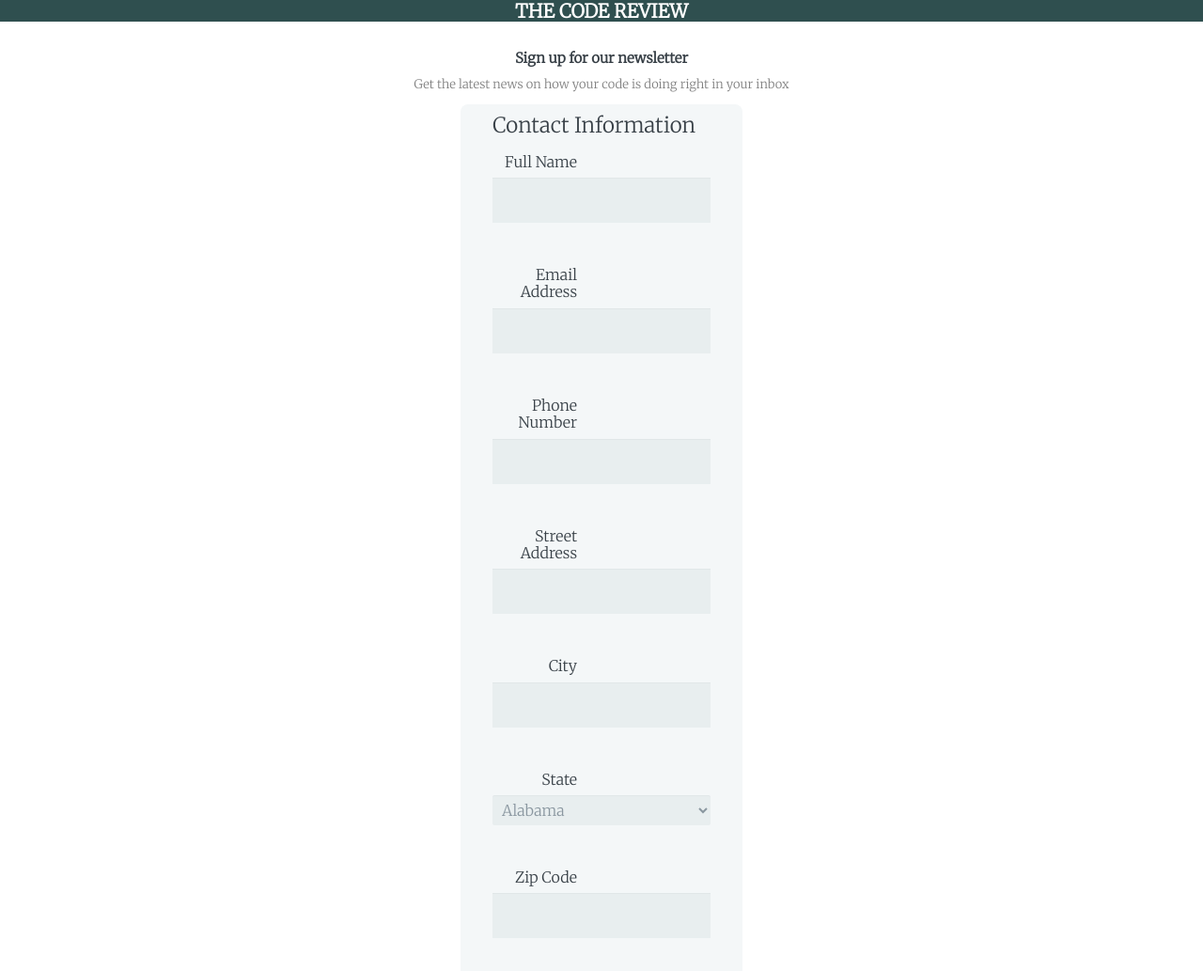
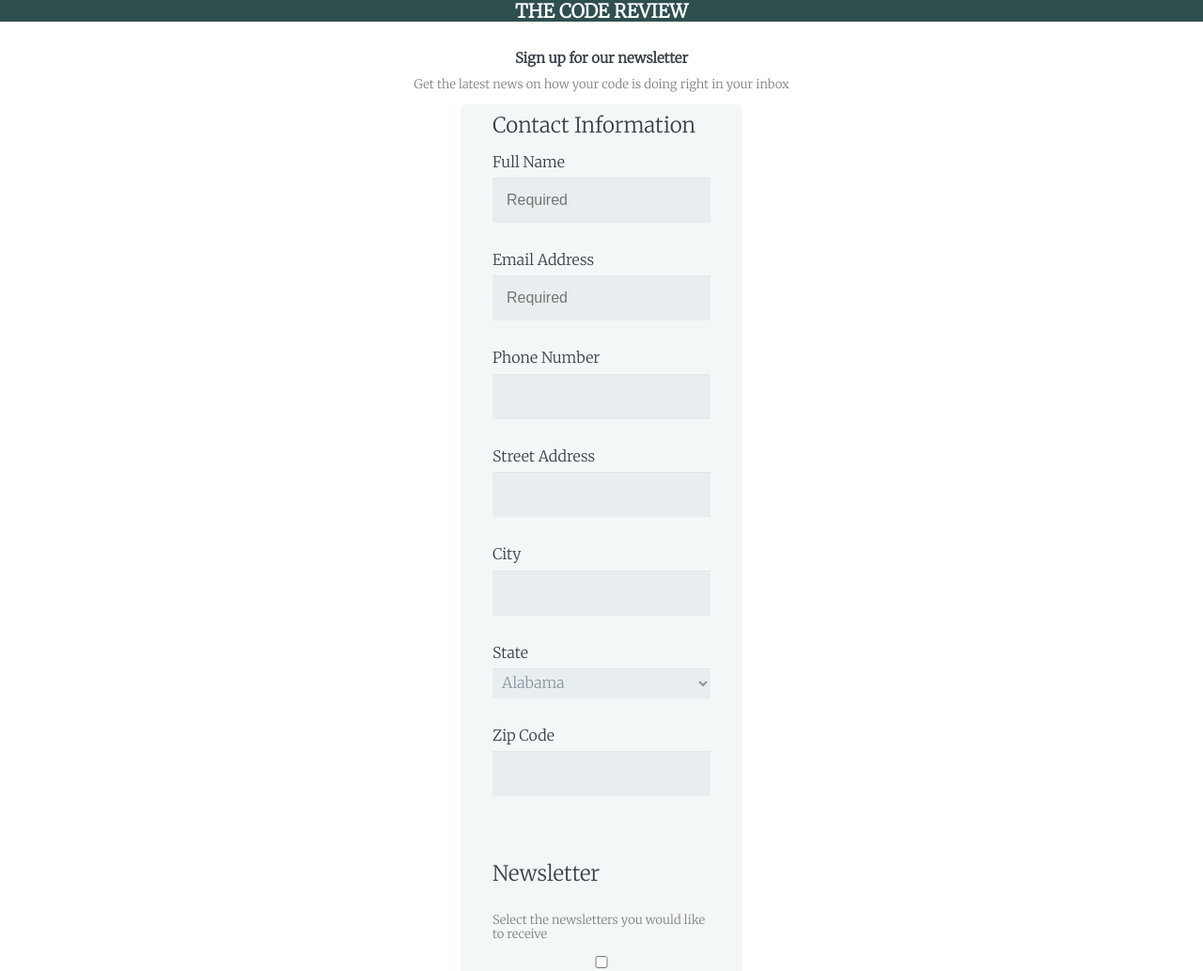
Before and after one commit to IsraelImmanuel/Online-Registration-Form, a plain HTML site: page index.html in a window 1280 px wide. Shown: the top 1033 px of the page at 94% size. Drawn offline with nearby package versions, Linux system fonts and the light colour scheme.

Commit message:
Add files via upload

```diff
--- a/index.html
+++ b/index.html
@@ -1,5 +1,6 @@
 <!DOCTYPE html>
-<html>
+<html lang="en">
+
     <head>
 
         <meta charset="utf-8">
@@ -21,28 +22,27 @@
       <form action="/my-handling-form-page" method="post">
          <fieldset>
            <legend>Contact Information</legend>
-         <ul>
-          <li>
+         <div class="form-box">
             <label for="name">Full Name</label>
-            <input type="text" id="name" name="user_name">
-          </li>
-          <li>
+            <input type="text" id="name" name="user_name" placeholder="Required">
+          </div>
+          <div class="form-box">
             <label for="mail">Email Address</label>
-            <input type="email" id="mail" name="user_email">
-          </li>
-          <li>
+            <input type="email" id="mail" name="user_email" placeholder="Required">
+          </div>
+          <div class="form-box">
             <label for="phone">Phone Number</label>
             <input type="number" id="phone" name="user_phone">
-          </li>
-          <li>
+          </div>
+          <div class="form-box">
             <label for="street">Street Address</label>
-            <input type="address" id="street" name="user_address">
-          </li>
-          <li>
+            <input type="text" id="street" name="user_address">
+          </div>
+          <div class="form-box">
             <label for="city">City</label>
-            <input type="city" id="city" name="user_city">
-          </li>
-          <li>
+            <input type="text" id="city" name="user_city">
+          </div>
+          <div class="form-box">
             <label for="state">State</label>
             <select id="state" name="user_state">
               <option value="Alabama">Alabama</option>
@@ -51,12 +51,11 @@
               <option value="Arkansas">Arkansas</option>
               <option value="California">California</option>
             </select>
-          </li>
-          <li>
+          </div>
+          <div class="form-box">
             <label for="zip">Zip Code</label>
-            <input type="zip" id="zip" name="user_zip">
-          </li>
-         </ul>
+            <input type="number" id="zip" name="user_zip">
+          </div>
          </fieldset>
 
       <div class="container">
@@ -65,17 +64,19 @@
        <p>Select the newsletters you would like to receive</p>
     <input type="checkbox" id="html-news" value="html-news" name="user_newsletter"><label class="light" for="html-news">HTML News</label><br>
     <input type="checkbox" id="css-news" value="css-news" name="user_newsletter"><label class="light" for="css-news">CSS News</label><br>
-    <input type="checkbox" id="Javascript-news" value="javascript-news" name="user_newsletter"><label class="light" for="javascript-news">Javascript News</label><br>
+    <input type="checkbox" id="javascript-news" value="javascript-news" name="user_newsletter"><label class="light" for="javascript-news">Javascript News</label><br>
      <p>Newsletter Format</p>
     <input type="radio" id="html" value="html" name="user_text"><label class="light" for="html">HTML</label><br>
     <input type="radio" id="plain-text" value="plain-text" name="user_text"><label class="light" for="plain-text">Plain Text</label><br>
   <p>Other topics you would like to hear about</p>
-  <li>
+  <div>
     <textarea id="msg" name="user_message"></textarea>
-  </li>
+  </div>
+  <ul>
   <li class="button">
   <button type="submit">Sign Up</button>
 </li>
+</ul>
      </fieldset>
      </div>
 
--- a/styles.css
+++ b/styles.css
@@ -12,7 +12,7 @@ form {
   border-radius: 1em;
 }
 
-ul {
+.form-box {
   list-style: none;
   padding: 0;
   margin: 0;
@@ -25,8 +25,7 @@ form li + li {
 label {
   /* Uniform size & alignment */
   display: inline-block;
-  width: 90px;
-  text-align: right;
+
 }
 
 
@@ -37,7 +36,7 @@ textarea {
   font: 1em sans-serif;
 
   /* Uniform text field size */
-  width: 300px;
+  width: 100%;
   box-sizing: border-box;
 
   /* Match form field borders */
@@ -61,6 +60,7 @@ textarea {
 .button {
   /* Align buttons with the text fields */
  /* same size as the label elements */
+ list-style: none;
 }
 
 button {
@@ -100,8 +100,8 @@ input[type="text"],
 input[type="email"],
 input[type="number"],
 input[type="zip"],
-input[type="city"],
-input[type="address"],
+input[type="text"],
+input[type="number"],
 textarea,
 select {
   background: rgba(255,255,255,0.1);
@@ -121,6 +121,7 @@ select {
 input[type="radio"],
 input[type="checkbox"] {
   margin: 0 4px 8px 0;
+  ff
 }
 
 select {
@@ -181,3 +182,20 @@ h2 {
   font-size: 15px;
   font-weight: 800;
 }
+
+
+
+@media (min-width: 768px) {
+
+}
+
+@media (min-width: 1024px) {
+
+input[type=text] {
+
+}
+ul {
+  width: 200px;
+}
+
+}
```
